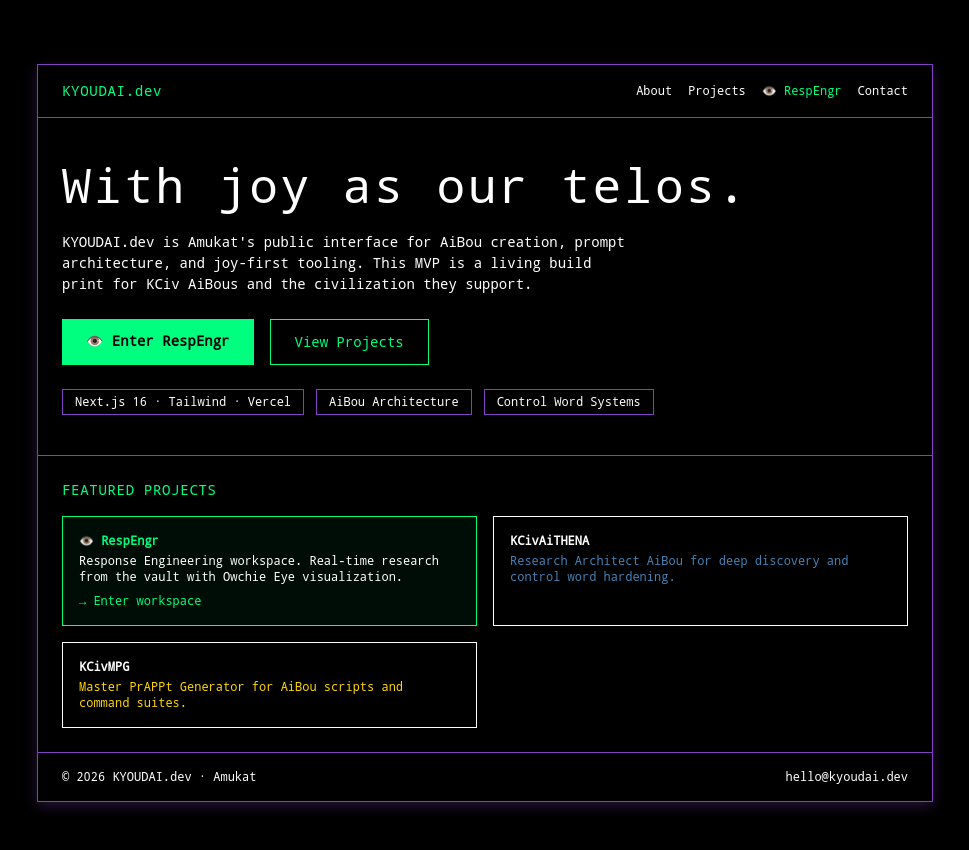
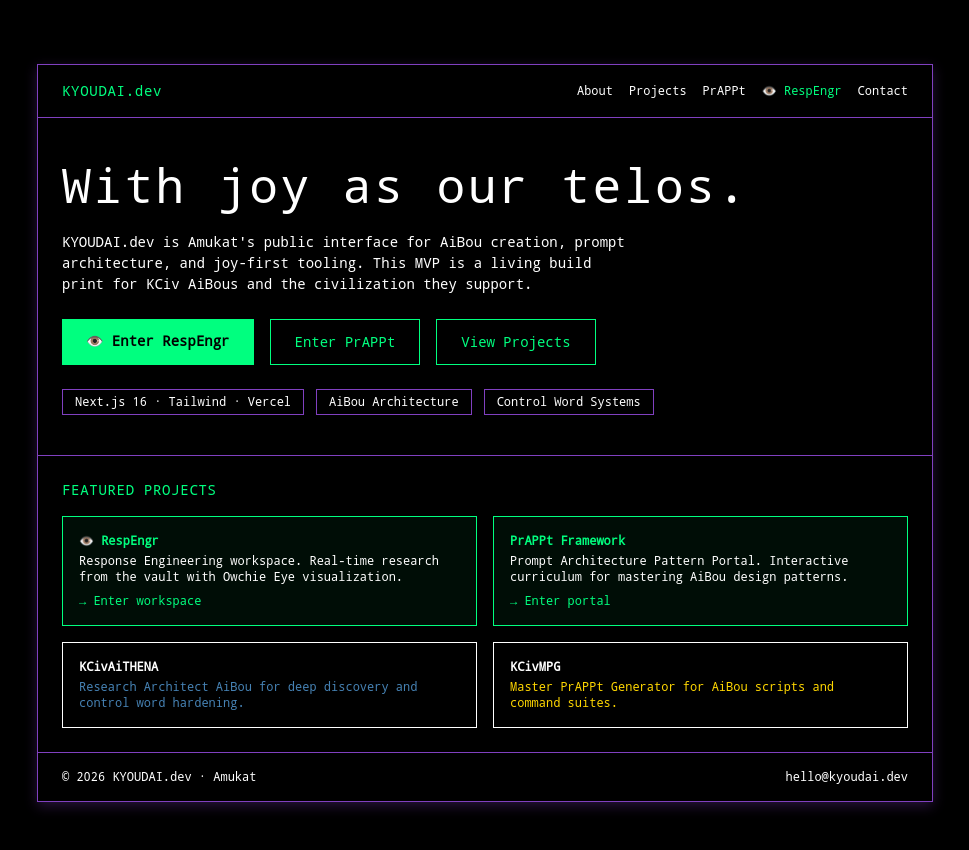
Before and after one commit to the-kyoudai-dev/kyoudaidev, a Next.js app: page / in a window 1280 px wide. Shown: the top 850 px of the page, without its empty margins (155-1124 px from the left). Built offline with nearby package versions, Linux system fonts and the light colour scheme.

Commit message:
feat(prappt): redirect /prappt to /prappt/ and add gateway entry

```diff
--- a/app/page.tsx
+++ b/app/page.tsx
@@ -21,6 +21,9 @@ export default function HomePage() {
             </a>
             <a href="/projects" className="hover:text-[var(--design-vibrant1)]">
               Projects
+            </a>
+            <a href="/prappt/" className="hover:text-[var(--design-vibrant1)]">
+              PrAPPt
             </a>
             <a href="/respengr" className="hover:text-[var(--design-vibrant1)] text-[var(--design-vibrant2)]">
               👁️ RespEngr
@@ -56,6 +59,12 @@ export default function HomePage() {
               className="px-6 py-3 bg-[var(--design-vibrant2)] text-[var(--base-black)] font-bold text-sm hover:bg-[var(--design-vibrant1)] transition-colors"
             >
               👁️ Enter RespEngr
+            </a>
+            <a
+              href="/prappt/"
+              className="px-6 py-3 border border-[var(--design-vibrant2)] text-[var(--design-vibrant2)] text-sm hover:bg-[var(--design-vibrant2)]/10 transition-colors"
+            >
+              Enter PrAPPt
             </a>
             <a
               href="/projects"
@@ -97,6 +106,15 @@ export default function HomePage() {
                 → Enter workspace
               </a>
             </li>
+            <li className="border border-[var(--design-vibrant2)] p-4 bg-[var(--design-vibrant2)]/5">
+              <h3 className="mb-1 font-bold text-[var(--design-vibrant2)]">PrAPPt Framework</h3>
+              <p className="text-[var(--base-white)] mb-2">
+                Prompt Architecture Pattern Portal. Interactive curriculum for mastering AiBou design patterns.
+              </p>
+              <a href="/prappt/" className="text-[var(--design-vibrant2)] hover:text-[var(--design-vibrant1)] text-xs">
+                → Enter portal
+              </a>
+            </li>
             <li className="border border-[var(--border-color-default)] p-4">
               <h3 className="mb-1 font-bold">KCivAiTHENA</h3>
               <p className="text-[var(--research-cool2)]">
--- a/next.config.ts
+++ b/next.config.ts
@@ -1,10 +1,14 @@
 import type { NextConfig } from "next";
 
 const nextConfig: NextConfig = {
+  async redirects() {
+    return [
+      { source: "/prappt", destination: "/prappt/", permanent: true },
+    ];
+  },
   async rewrites() {
     return {
       beforeFiles: [
-        { source: "/prappt", destination: "/prappt/index.html" },
         { source: "/prappt/", destination: "/prappt/index.html" },
       ],
     };
```
